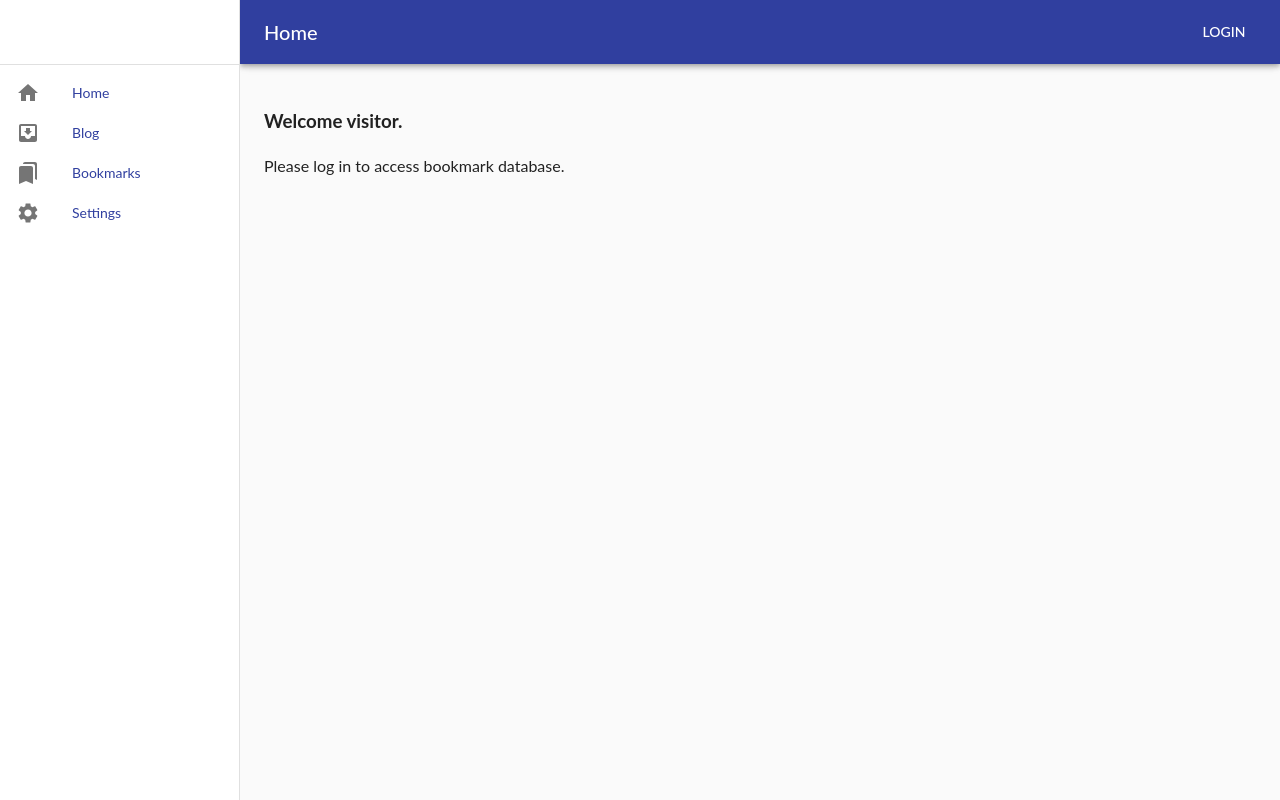
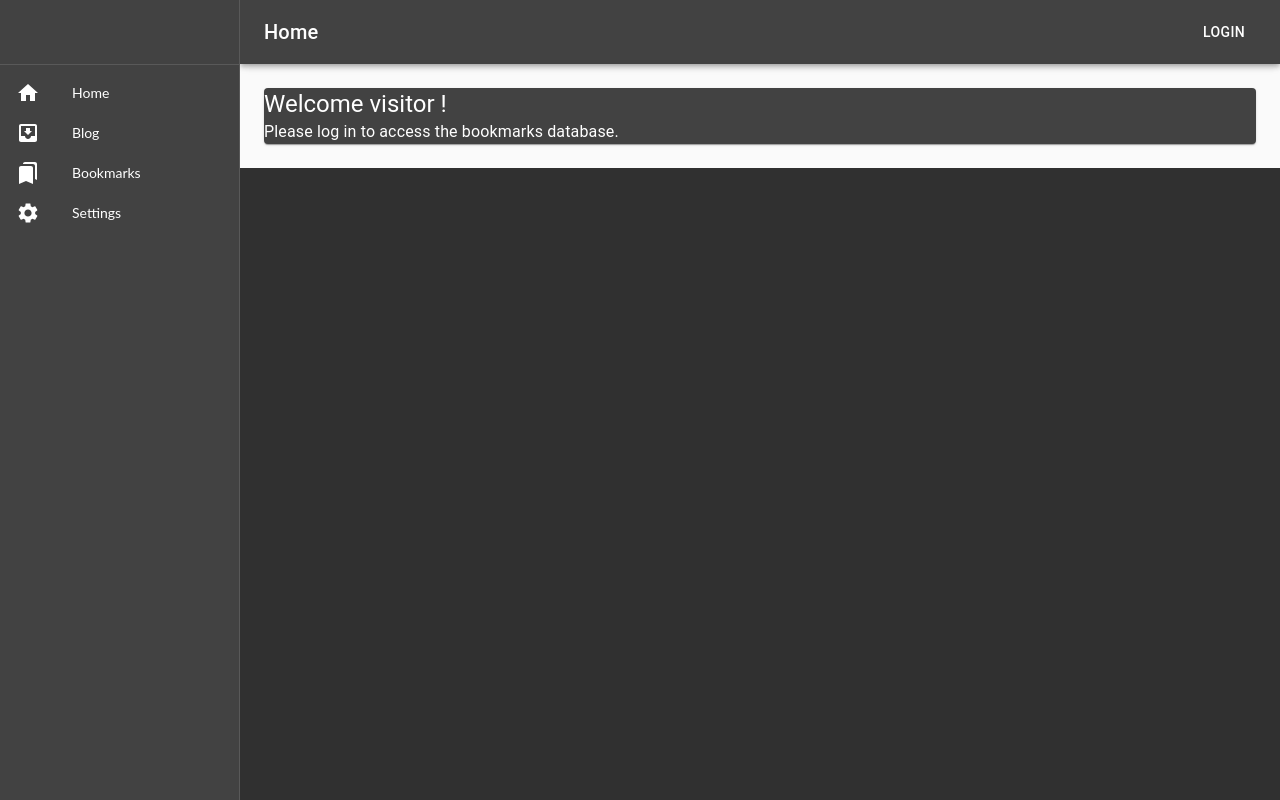
Before and after one commit to zsolthajdu/react_frontend, a React (Create React App) app: page / in a window 1280 px wide. Built offline with nearby package versions, Linux system fonts and the light colour scheme.

Commit message:
Converted App to typescript
Using dark theme now.

```diff
--- a/src/App.js
+++ b/src/App.tsx
@@ -1,6 +1,7 @@
 import React, { Component } from 'react';
 import withStyles from '@material-ui/core/styles/withStyles';
 import { MuiThemeProvider, createMuiTheme } from '@material-ui/core/styles';
+import { createStyles, Theme, WithStyles } from '@material-ui/core/styles';
 import Link from '@material-ui/core/Link';
 import { Route, Link as RouterLink } from 'react-router-dom';
 import { withRouter } from 'react-router';
@@ -19,18 +20,13 @@ import BookmarksPanel from './BookmarksPanel'
 import HomePanel from './Components/HomePanel'
 import BlogPanel from './Components/BlogPanel'
 
-import { blue, indigo } from '@material-ui/core/colors'
+//import { blue, indigo } from '@material-ui/core/colors'
 
 const drawerWidth = 240;
 
 const theme = createMuiTheme({
   palette: {
-    secondary: {
-      main: blue[900]
-    },
-    primary: {
-      main: indigo[700]
-    }
+    type: 'dark'
   },
   typography: {
     // Use the system font instead of the default Roboto font.
@@ -45,7 +41,7 @@ const theme = createMuiTheme({
 //const useStyles = makeStyles((theme: Theme) =>
 //  createStyles({
 
-const useStyles = theme => ({
+  const useStyles =( {spacing, palette,mixins} : Theme) => createStyles({
   root: {
     display: 'flex',
   },
@@ -60,18 +56,21 @@ const useStyles = theme => ({
   drawerPaper: {
     width: drawerWidth,
   },
-  toolbar: theme.mixins.toolbar,
+  toolbar: mixins.toolbar,
   title : {
     flexGrow : 1
   },
   content: {
     flexGrow: 1,
-    backgroundColor: theme.palette.background.default,
-    padding: theme.spacing(3),
+    backgroundColor: palette.background.default,
+    padding: spacing(3),
   },
 });
 
-class App extends Component {
+interface AppProps extends WithStyles<typeof useStyles> {
+};
+
+class App extends Component< AppProps, {} > {
 
   state = {
     usertoken: "",
@@ -150,25 +149,25 @@ class App extends Component {
             <List>
               <ListItem button>
                 <ListItemIcon><HomeIcon /></ListItemIcon>
-                <Link component={RouterLink} to="/">
+                <Link color="textPrimary" component={RouterLink} to="/">
                   Home
                 </Link>
               </ListItem>
               <ListItem button >
                 <ListItemIcon><InboxIcon /></ListItemIcon>
-                <Link component={ RouterLink } to="/blog">
+                <Link color="textPrimary" component={ RouterLink } to="/blog">
                   Blog
                 </Link>
               </ListItem>
               <ListItem button>
                 <ListItemIcon><BookmarksIcon /></ListItemIcon>
-                <Link component={ RouterLink } to="/bookmarks">
+                <Link color="textPrimary" component={ RouterLink } to="/bookmarks">
                   Bookmarks
                 </Link>
               </ListItem>
               <ListItem button>
                 <ListItemIcon><SettingsIcon /></ListItemIcon>
-                <Link component={ RouterLink } to="/settings">
+                <Link color="textPrimary" component={ RouterLink } to="/settings">
                   Settings
                 </Link>
               </ListItem>
@@ -184,7 +183,6 @@ class App extends Component {
                     usertoken={ this.state.usertoken } clearToken={ this.clearToken.bind(this) } updateToken={ this.updateToken.bind(this)}/> }/>
             <Route path="/bookmarks" render={ (props) => < BookmarksPanel {...props}
                     usertoken={ this.state.usertoken } clearToken={ this.clearToken.bind(this) } updateToken={ this.updateToken.bind(this)} /> }/>
-
           </main>
 
         </MuiThemeProvider>
@@ -193,4 +191,4 @@ class App extends Component {
   }
 }
 
-export default withRouter( withStyles(useStyles)( App ) );
+export default withStyles(useStyles)( App );
--- a/src/Components/HomePanel.tsx
+++ b/src/Components/HomePanel.tsx
@@ -1,14 +1,23 @@
+
 import React, { Component } from 'react';
+import { MuiThemeProvider, createMuiTheme } from '@material-ui/core/styles';
 import withStyles from '@material-ui/core/styles/withStyles';
 import { createStyles, Theme, WithStyles } from '@material-ui/core/styles';
 import AppBar from '@material-ui/core/AppBar';
+import Paper from '@material-ui/core/Paper';
 import Toolbar from '@material-ui/core/Toolbar';
 import Typography from '@material-ui/core/Typography';
 import LoginDlg from './LoginDlg';
 
 const drawerWidth = 240;
 
-const useStyles =( {spacing, palette,mixins} : Theme) => createStyles({
+const theme = createMuiTheme({
+  palette: {
+    type: 'dark'
+  }
+});
+
+const useStyles =( theme: Theme) => createStyles({
   root: {
     display: 'flex',
   },
@@ -23,14 +32,14 @@ const useStyles =( {spacing, palette,mixins} : Theme) => createStyles({
   drawerPaper: {
     width: drawerWidth,
   },
-  toolbar: mixins.toolbar,
+  toolbar: theme.mixins.toolbar,
   title : {
     flexGrow : 1
   },
   content: {
     flexGrow: 1,
-    backgroundColor: palette.background.default,
-    padding: spacing(3),
+
+
   },
 });
 
@@ -47,7 +56,8 @@ class HomePanel extends Component< HomeProps, {} > {
 
     return(
       <div >
-        <AppBar position="fixed" className={classes.appBar}>
+        <MuiThemeProvider theme={theme}>
+        <AppBar position="fixed" color="inherit" className={classes.appBar}>
           <Toolbar>
             <Typography variant="h6" noWrap  className={classes.title }>
               Home
@@ -56,9 +66,17 @@ class HomePanel extends Component< HomeProps, {} > {
           </Toolbar>
         </AppBar>
 
-        <Typography >
-          <h3>Welcome visitor.</h3>Please log in to access bookmark database.
-        </Typography>
+        <Paper >
+          <div>
+          <Typography variant="h5" component="h3">
+            Welcome visitor !
+          </Typography>
+          </div>
+          <Typography component="p">
+            Please log in to access the bookmarks database.
+          </Typography>
+        </Paper>
+        </MuiThemeProvider>
       </div>
     )
   }
```
